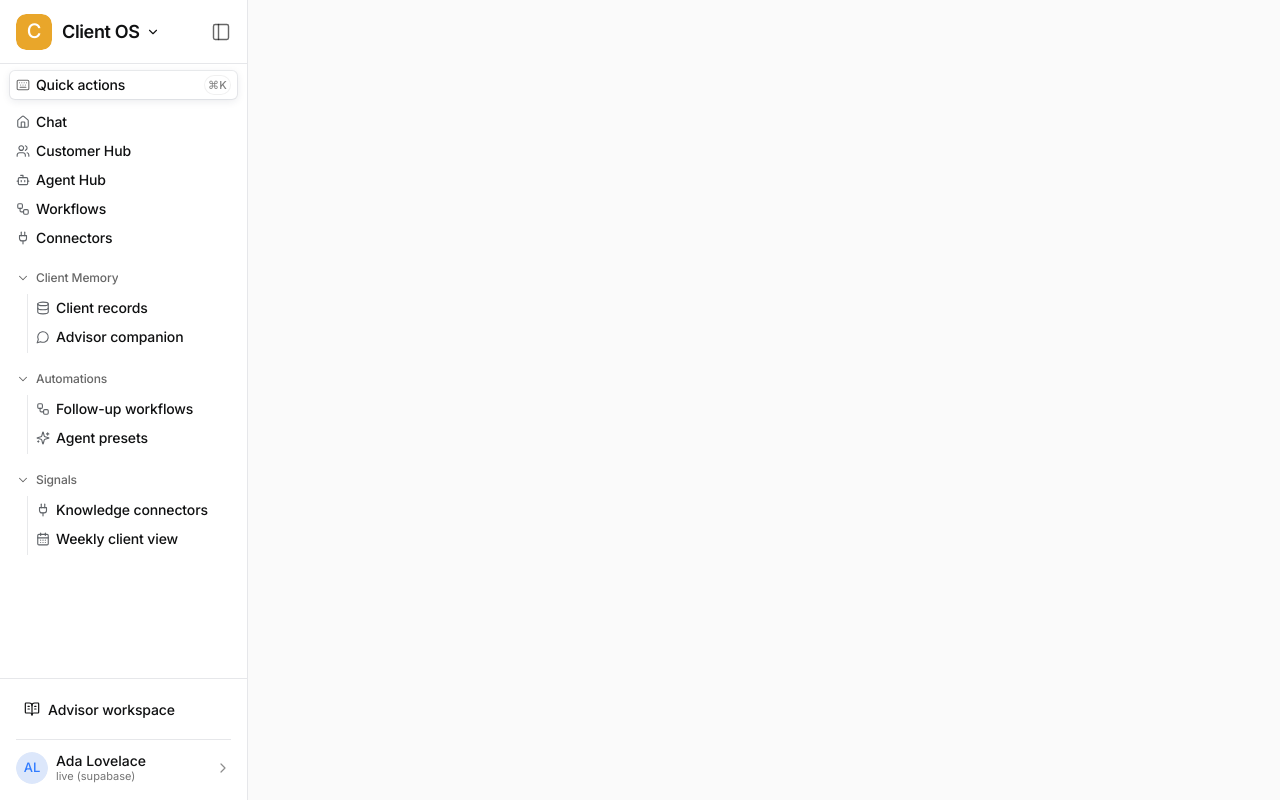
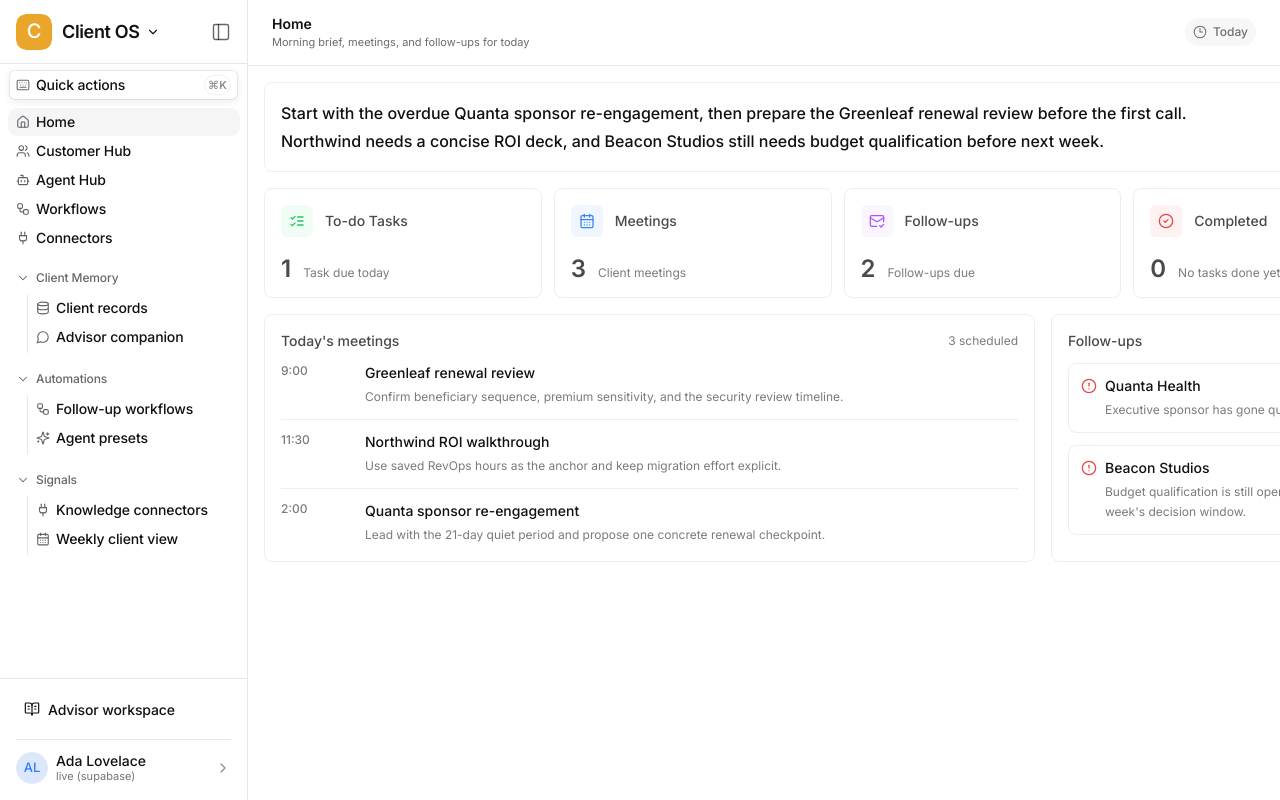
Before and after one commit to cobywhite101/imagine-hack, a React (Vite) app: page /home in a window 1280 px wide. Built offline with nearby package versions, Linux system fonts and the light colour scheme; no server answers.

Commit message:
add dashboard

```diff
--- a/src/App.jsx
+++ b/src/App.jsx
@@ -1,5 +1,6 @@
 import { Routes, Route, NavLink, Navigate } from "react-router-dom";
 import { Home } from "@/pages/Home";
+import { Chat } from "@/pages/Chat";
 import { CustomerHub } from "@/pages/CustomerHub";
 import { CustomerWorkspace } from "@/pages/CustomerWorkspace";
 import { AgentHub } from "@/pages/AgentHub";
@@ -27,7 +28,7 @@ import {
 } from "lucide-react";
 
 const primaryNav = [
-  { to: "/chat", label: "Chat", icon: House, end: true },
+  { to: "/home", label: "Home", icon: House, end: true },
   { to: "/customers", label: "Customer Hub", icon: Users },
   { to: "/agents", label: "Agent Hub", icon: Bot },
   { to: "/workflows", label: "Workflows", icon: Workflow },
@@ -180,8 +181,9 @@ export default function App() {
       <Sidebar />
       <main className="flex min-w-0 flex-1 flex-col overflow-hidden">
         <Routes>
-          <Route path="/" element={<Navigate to="/chat" replace />} />
-          <Route path="/chat" element={<Home />} />
+          <Route path="/" element={<Navigate to="/home" replace />} />
+          <Route path="/home" element={<Home />} />
+          <Route path="/chat" element={<Chat />} />
           <Route path="/customers" element={<CustomerHub />} />
           <Route path="/customers/:customerId" element={<CustomerWorkspace />} />
           <Route path="/agents" element={<AgentHub />} />
--- /dev/null
+++ b/src/pages/Chat.jsx
@@ -0,0 +1,5 @@
+import { ChatPanel } from "@/features/chat/ChatPanel";
+
+export function Chat() {
+  return <ChatPanel />;
+}
--- a/src/pages/Home.jsx
+++ b/src/pages/Home.jsx
@@ -1,5 +1,190 @@
-import { ChatPanel } from "@/features/chat/ChatPanel";
+import {
+  CalendarDays,
+  CheckCircle2,
+  CircleAlert,
+  Clock3,
+  ListChecks,
+  MailCheck,
+} from "lucide-react";
 
 export function Home() {
-  return <ChatPanel />;
+  return (
+    <div className="flex h-full min-h-0 flex-col bg-white text-[#101112]">
+      <header className="flex items-center justify-between border-b border-[#e8e8ea] bg-white px-6 py-3.5">
+        <div>
+          <h1 className="text-sm font-semibold">Home</h1>
+          <p className="text-[11px] text-muted-foreground">
+            Morning brief, meetings, and follow-ups for today
+          </p>
+        </div>
+        <div className="flex h-7 items-center gap-1.5 rounded-lg bg-[#f7f7f8] px-2 text-[12px] font-medium text-black/55">
+          <Clock3 className="size-3.5" strokeWidth={1.8} />
+          Today
+        </div>
+      </header>
+
+      <div className="min-h-0 flex-1 overflow-y-auto bg-white">
+        <div className="w-[1179px] px-4 pt-4">
+          <section className="rounded-[8px] border border-[#eeeeee] bg-white p-4 text-[#4a4a4a]">
+            <p className="max-w-[920px] text-[16px] font-medium leading-7 text-[#101112]">
+              Start with the overdue Quanta sponsor re-engagement, then prepare the
+              Greenleaf renewal review before the first call. Northwind needs a concise ROI
+              deck, and Beacon Studios still needs budget qualification before next week.
+            </p>
+          </section>
+        </div>
+
+        <AdvisorStatsStrip />
+
+        <div className="grid w-[1179px] grid-cols-[1fr_360px] gap-4 px-4 pt-4 pb-6">
+          <section className="rounded-[8px] border border-[#eeeeee] bg-white p-4">
+            <div className="mb-3 flex items-center justify-between">
+              <h2 className="text-[14px] font-medium leading-5 text-[#4a4a4a]">
+                Today's meetings
+              </h2>
+              <span className="text-[12px] leading-4 text-[#7b7b7b]">3 scheduled</span>
+            </div>
+            <div className="divide-y divide-[#eeeeee]">
+              {meetings.map((meeting) => (
+                <div key={meeting.time} className="grid grid-cols-[72px_1fr] gap-3 py-3 first:pt-0 last:pb-0">
+                  <div className="text-[12px] font-medium leading-4 text-[#7b7b7b]">
+                    {meeting.time}
+                  </div>
+                  <div>
+                    <div className="text-[14px] font-medium leading-5 text-[#101112]">
+                      {meeting.title}
+                    </div>
+                    <p className="mt-1 text-[12px] leading-5 text-[#7b7b7b]">
+                      {meeting.brief}
+                    </p>
+                  </div>
+                </div>
+              ))}
+            </div>
+          </section>
+
+          <section className="rounded-[8px] border border-[#eeeeee] bg-white p-4">
+            <div className="mb-3 flex items-center justify-between">
+              <h2 className="text-[14px] font-medium leading-5 text-[#4a4a4a]">
+                Follow-ups
+              </h2>
+              <span className="text-[12px] leading-4 text-[#7b7b7b]">2 due</span>
+            </div>
+            <div className="space-y-3">
+              {followUps.map((item) => (
+                <div key={item.title} className="rounded-[8px] border border-[#eeeeee] p-3">
+                  <div className="flex items-start gap-2">
+                    <CircleAlert className="mt-0.5 size-4 shrink-0 text-[#ef4444]" strokeWidth={1.9} />
+                    <div>
+                      <div className="text-[14px] font-medium leading-5 text-[#101112]">
+                        {item.title}
+                      </div>
+                      <p className="mt-1 text-[12px] leading-5 text-[#7b7b7b]">
+                        {item.reason}
+                      </p>
+                    </div>
+                  </div>
+                </div>
+              ))}
+            </div>
+          </section>
+        </div>
+      </div>
+    </div>
+  );
 }
+
+const meetings = [
+  {
+    time: "9:00",
+    title: "Greenleaf renewal review",
+    brief: "Confirm beneficiary sequence, premium sensitivity, and the security review timeline.",
+  },
+  {
+    time: "11:30",
+    title: "Northwind ROI walkthrough",
+    brief: "Use saved RevOps hours as the anchor and keep migration effort explicit.",
+  },
+  {
+    time: "2:00",
+    title: "Quanta sponsor re-engagement",
+    brief: "Lead with the 21-day quiet period and propose one concrete renewal checkpoint.",
+  },
+];
+
+const followUps = [
+  {
+    title: "Quanta Health",
+    reason: "Executive sponsor has gone quiet for 21 days.",
+  },
+  {
+    title: "Beacon Studios",
+    reason: "Budget qualification is still open before next week's decision window.",
+  },
+];
+
+const stats = [
+  {
+    label: "To-do Tasks",
+    value: "1",
+    helper: "Task due today",
+    icon: ListChecks,
+    tone: "bg-[#f0fdf4] text-[#22c55e]",
+  },
+  {
+    label: "Meetings",
+    value: "3",
+    helper: "Client meetings",
+    icon: CalendarDays,
+    tone: "bg-[#eff6ff] text-[#3b82f6]",
+  },
+  {
+    label: "Follow-ups",
+    value: "2",
+    helper: "Follow-ups due",
+    icon: MailCheck,
+    tone: "bg-[#faf5ff] text-[#a855f7]",
+  },
+  {
+    label: "Completed",
+    value: "0",
+    helper: "No tasks done yet",
+    icon: CheckCircle2,
+    tone: "bg-[#fef2f2] text-[#ef4444]",
+  },
+];
+
+function AdvisorStatsStrip() {
+  return (
+    <div className="flex h-[126px] w-[1179px] px-4 pt-4 text-black transition-all">
+      <div className="h-[110px] w-[1147px] flex-1 bg-white transition-all">
+        <div className="flex h-[110px] w-[1147px] justify-between space-x-3 transition-all">
+          {stats.map((item) => (
+            <MetricCard key={item.label} {...item} />
+          ))}
+        </div>
+      </div>
+    </div>
+  );
+}
+
+function MetricCard({ label, value, helper, icon: Icon, tone }) {
+  return (
+    <div className="h-[110px] flex-1 rounded-[8px] border border-[#eeeeee] px-4 pb-3 pt-4 text-[#4a4a4a] transition-all">
+      <div className="mb-4 flex h-8 items-center transition-all">
+        <div
+          className={`mr-3 flex size-8 items-center justify-center rounded-[6px] transition-all ${tone}`}
+        >
+          <Icon className="size-4" strokeWidth={1.9} />
+        </div>
+        <p className="text-[14px] font-medium leading-5 transition-all">{label}</p>
+      </div>
+      <div className="flex h-8 items-baseline transition-all">
+        <p className="mr-1 text-[24px] font-semibold leading-8 transition-all">{value}</p>
+        <div className="ml-2 mt-1 text-[12px] leading-4 text-[#7b7b7b] transition-all">
+          {helper}
+        </div>
+      </div>
+    </div>
+  );
+}
```
